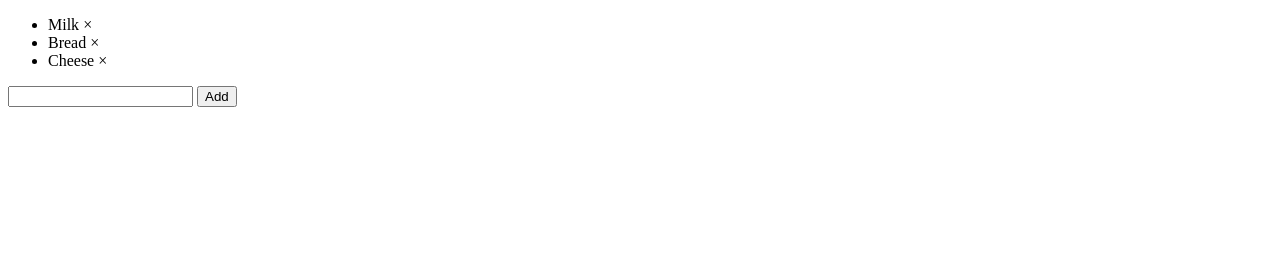
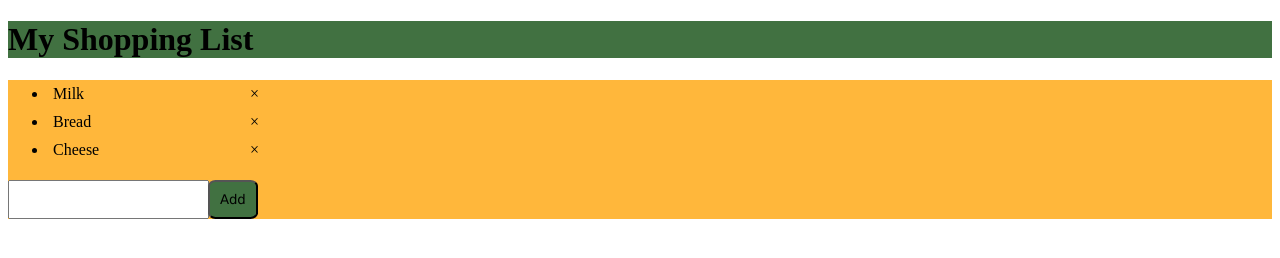
Before and after one commit to DeonDp/info3180-lab6, a plain HTML site: page index.html in a window 1280 px wide. Drawn offline with Linux system fonts and the light colour scheme.

Commit message:
step5
lab6

```diff
--- a/index.html
+++ b/index.html
@@ -2,6 +2,7 @@
 <html>
     <head>
         <script src="angular.min.js"></script>
+        <link rel="stylesheet" href="shop.css">
     </head>
     <body>
         <script>
@@ -24,10 +25,13 @@
                 }
             });
         </script>
+        <div class= "apptitle">
+            <h1>My Shopping List</h1>
+        </div>
         <div ng-app="myShoppingList" ng-controller="myCtrl">
           <ul>
-            <li ng-repeat="x in products">{{x}}
-                <span ng-click="removeItem($index)">&times;</span>
+            <li ng-repeat="x in products">
+                {{x}}<span ng-click="removeItem($index)">&times;</span>
             </li>
           </ul>
           <input ng-model="addMe">
--- /dev/null
+++ b/shop.css
@@ -0,0 +1,29 @@
+span {
+	position:absolute;
+	left:250px;
+}
+
+li {
+	padding:5px;
+}
+
+div {
+	background-color:#ffb73b;
+}
+
+input {
+	padding:10px;
+}
+
+button {
+	position:relative;
+	left: -5px;
+	font-family:verdana;
+	background-color:#417141;
+	padding:10px;
+	border-radius:15%;
+}
+
+.apptitle {
+	background-color:#417141;
+}
```
